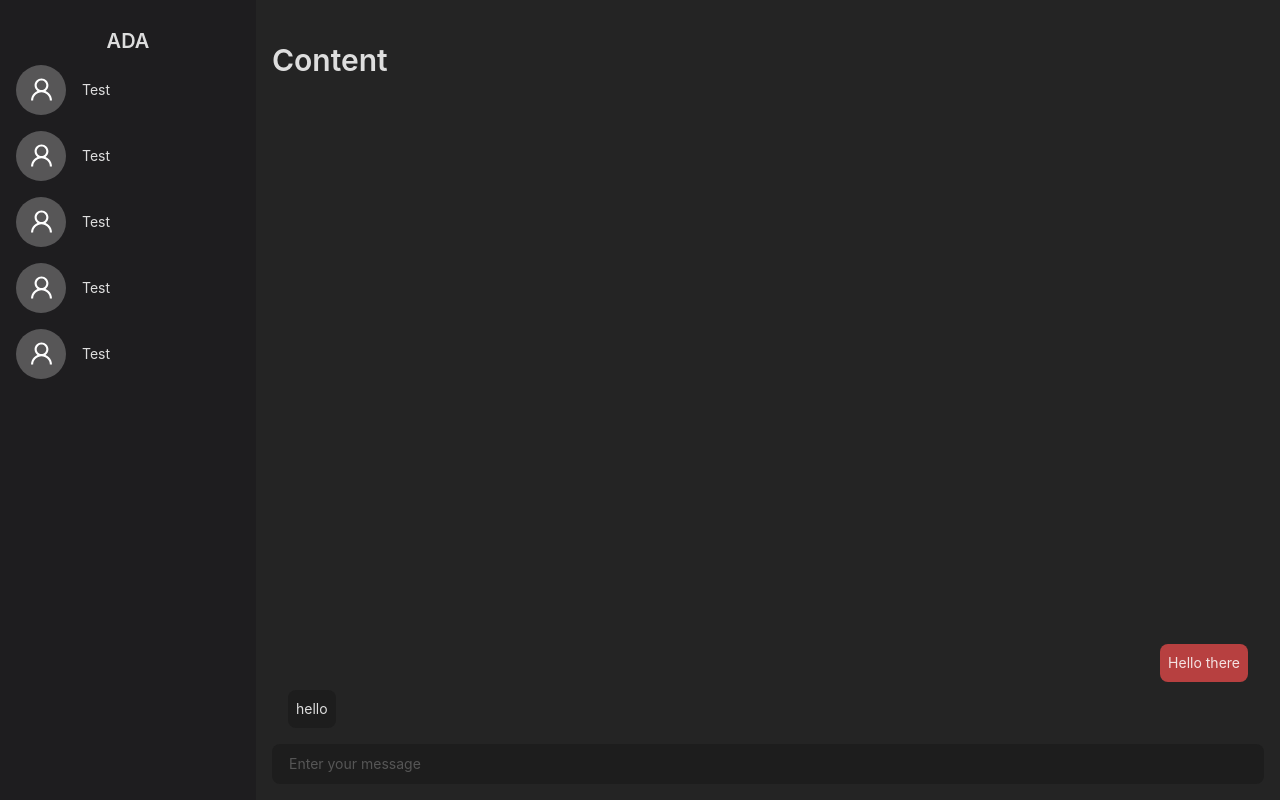
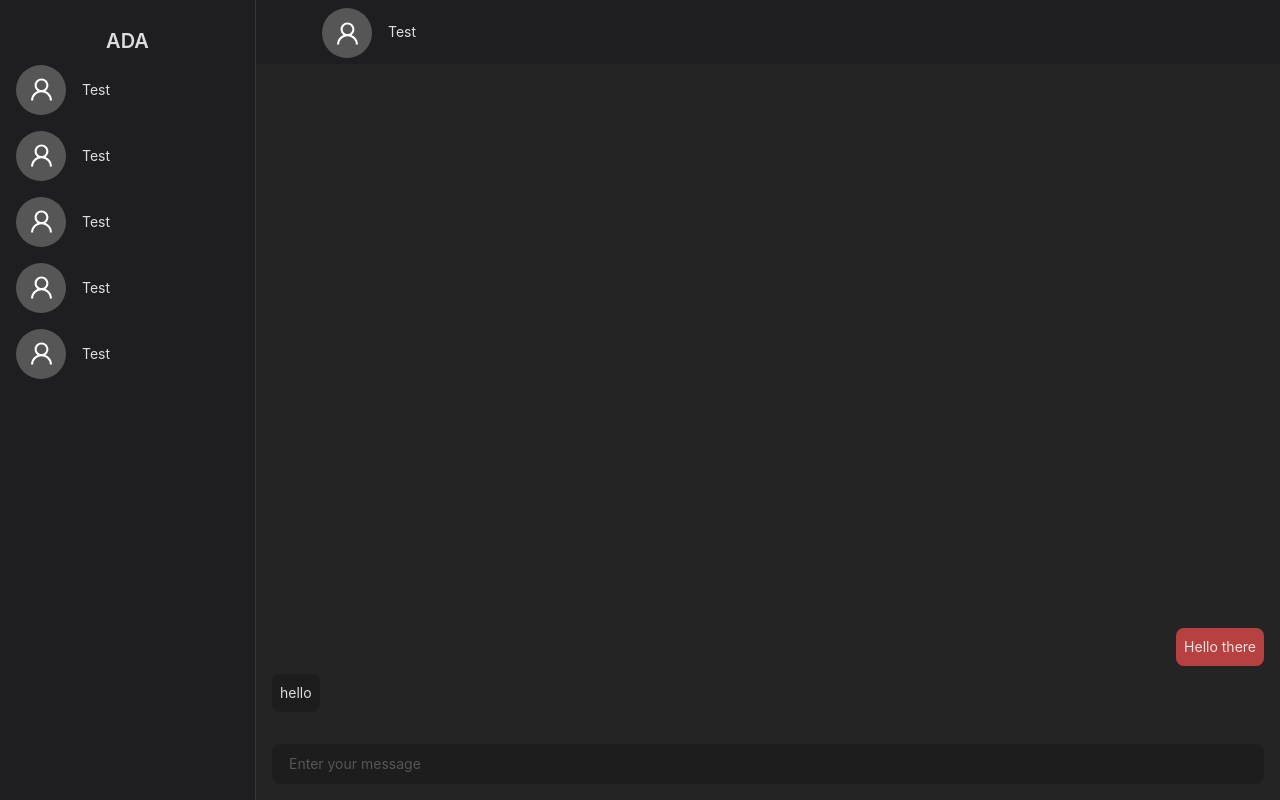
Before and after one commit to alanb4rt/ada-front, a React (Vite) app: page / in a window 1280 px wide. Built offline with nearby package versions, Linux system fonts and the light colour scheme.

Commit message:
refactor: improve dashboard layout

```diff
--- a/src/App.tsx
+++ b/src/App.tsx
@@ -1,24 +1,28 @@
 import { Layout } from "antd";
 import SideBar from "./components/SideBar";
 import ContentMessage from "./components/ContentMessage";
+import UserCard from "./components/UserCard";
 
-const { Content, Sider } = Layout;
+const { Content, Sider, Header } = Layout;
 
 const contentStyle: React.CSSProperties = {
   display: "flex",
   flexDirection: "column",
-  padding: 16,
 };
 
 const siderStyle: React.CSSProperties = {
   textAlign: "center",
-  backgroundColor: "#1E1D1F",
+  borderRightColor: "rgba(255, 255, 255, .1)",
+  borderRightWidth: 1,
+  borderRightStyle: "solid",
 };
 
 const layoutStyle: React.CSSProperties = {
   overflow: "hidden",
   height: "100vh",
 };
+
+const user = { id: 1, name: "Test", href: "test" };
 
 export default function App() {
   return (
@@ -28,6 +32,9 @@ export default function App() {
           <SideBar />
         </Sider>
         <Layout>
+          <Header>
+            <UserCard user={user} />
+          </Header>
           <Content style={contentStyle}>
             <ContentMessage />
           </Content>
--- a/src/components/ContentMessage.tsx
+++ b/src/components/ContentMessage.tsx
@@ -1,7 +1,5 @@
-import { Flex, Input, Typography } from "antd";
+import { Flex, Input } from "antd";
 import MessageCard from "./messageCard";
-
-const { Title } = Typography;
 
 const inputStyle: React.CSSProperties = {
   borderRadius: 8,
@@ -21,16 +19,17 @@ const sectionMessageStyle: React.CSSProperties = {
 export default function ContentMessage() {
   return (
     <>
-      <Title level={2}>Content</Title>
       <Flex style={sectionMessageStyle} gap={8}>
         <MessageCard content="hello" />
         <MessageCard content="Hello there" messageOut />
       </Flex>
-      <Input
-        placeholder="Enter your message"
-        variant="filled"
-        style={inputStyle}
-      />
+      <Flex style={{ padding: 16 }}>
+        <Input
+          placeholder="Enter your message"
+          variant="filled"
+          style={inputStyle}
+        />
+      </Flex>
     </>
   );
 }
--- a/src/main.tsx
+++ b/src/main.tsx
@@ -20,6 +20,8 @@ createRoot(document.getElementById("root")!).render(
           },
           Layout: {
             bodyBg: "#242424",
+            siderBg: "#1E1D1F",
+            headerBg: "#1E1D1F",
           },
         },
       }}
```
